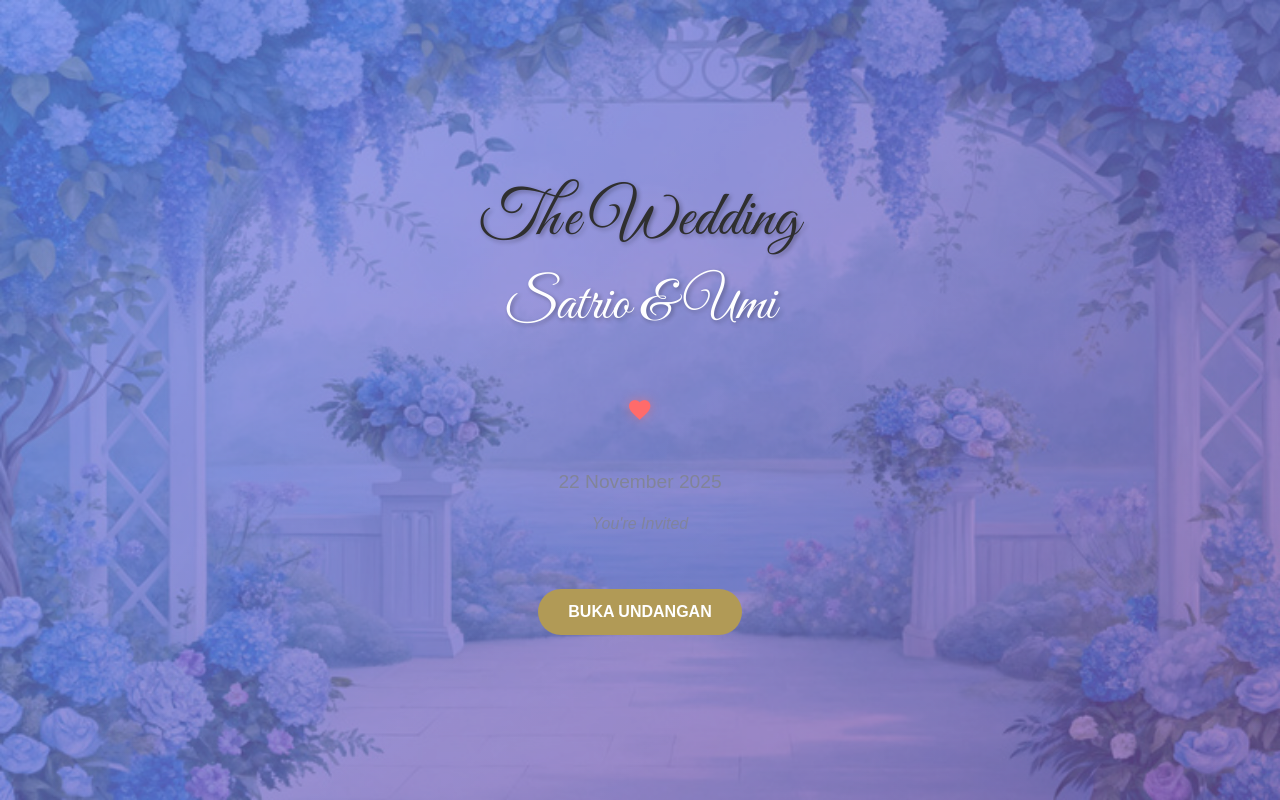
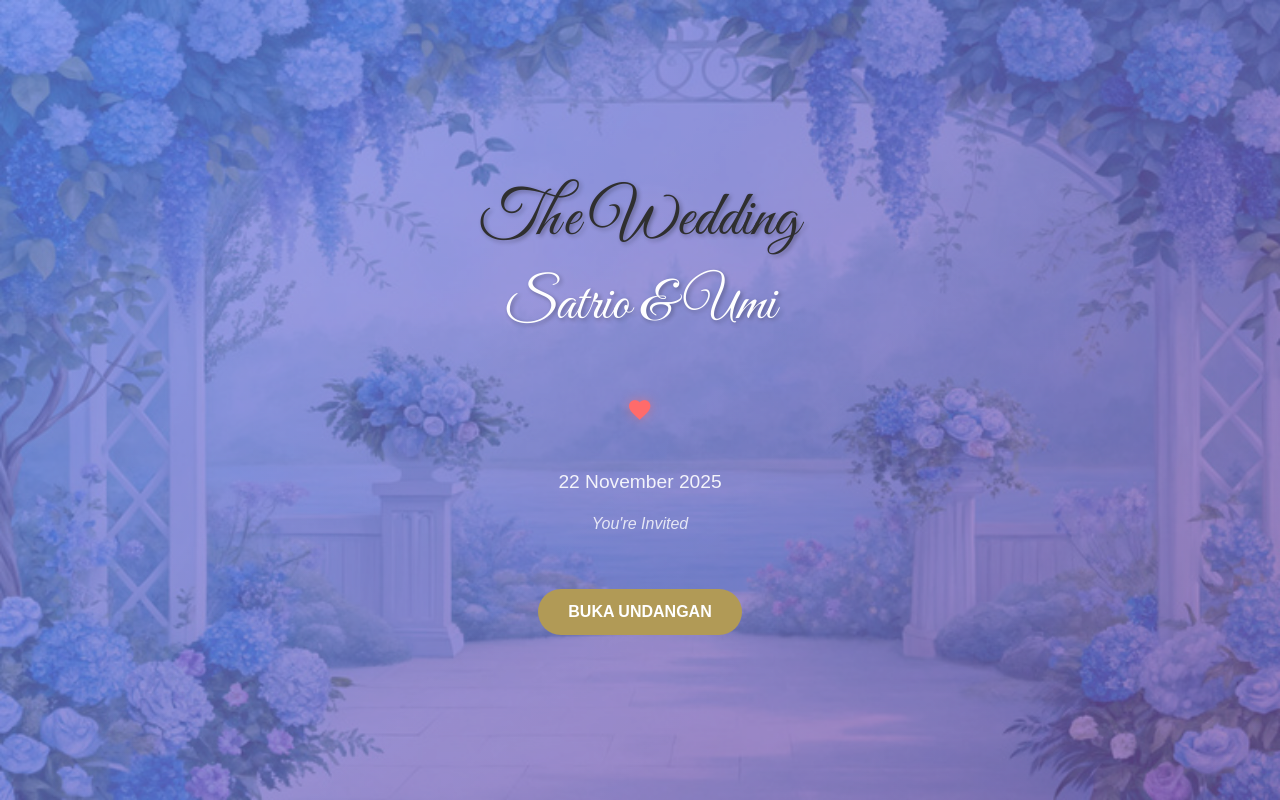
Before and after one commit to duski-team/wedding-puka, a plain HTML site: page index.html in a window 1280 px wide. Drawn offline with Linux system fonts and the light colour scheme; some icons are missing; a web font is replaced by a local one.

Commit message:
update cover text color in index.html for better visibility

```diff
--- a/index.html
+++ b/index.html
@@ -132,8 +132,8 @@
                 <div class="cover-heart">
                     <i class="fi flaticon-favorite-heart-button"></i>
                 </div>
-                <p class="cover-date">22 November 2025</p>
-                <p class="cover-subtitle">You're Invited</p>
+                <p class="cover-date" style="color: #ffffff;">22 November 2025</p>
+                <p class="cover-subtitle" style="color: #ffffff;">You're Invited</p>
             </div>
             <div class="cover-open-btn">
                 <button id="openInvitation" class="theme-btn pulse-animation">
```
